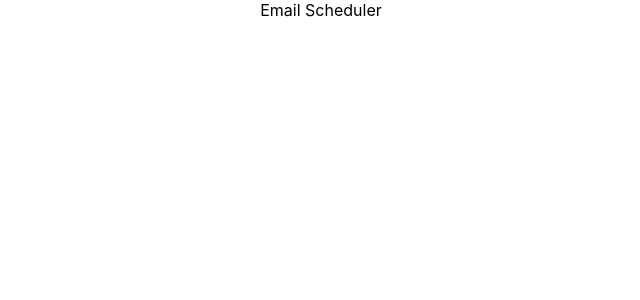
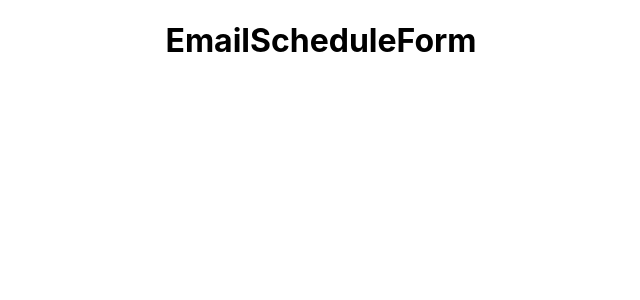
Before and after one commit to aYo-dev/email-scheduler-monorepo, a React (Create React App) app: page / in a window 1280 px wide. Shown: the top 300 px of the page, without its empty margins (319-959 px from the left). Built offline with nearby package versions, Linux system fonts and the light colour scheme.

Commit message:
create email schedule form component

```diff
--- a/src/App.tsx
+++ b/src/App.tsx
@@ -1,10 +1,11 @@
 import React from 'react';
 import './App.css';
+import { EmailScheduleForm } from './components/EmailScheduleForm';
 
 function App() {
   return (
     <div className="App">
-      Email Scheduler
+      <EmailScheduleForm />
     </div>
   );
 }
--- /dev/null
+++ b/src/components/EmailScheduleForm.tsx
@@ -0,0 +1,3 @@
+export const EmailScheduleForm = () => {
+   return (<h1>EmailScheduleForm</h1>);
+}
```
